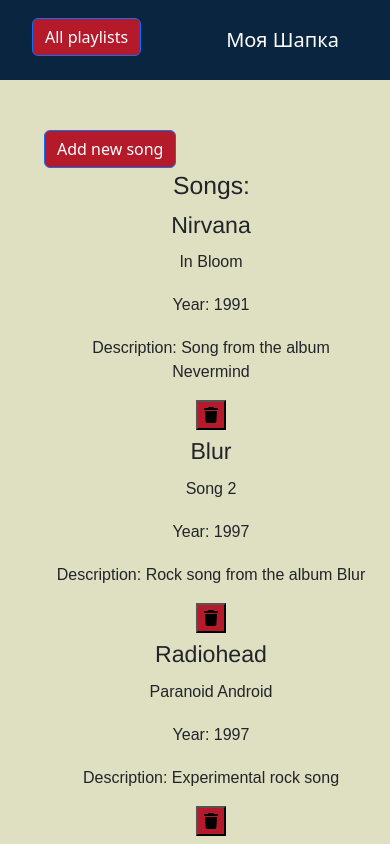
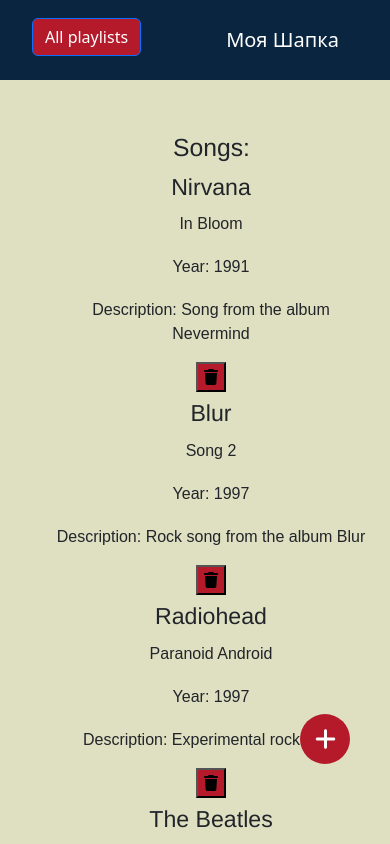
Before and after one commit to jester-ronin/music-app, a React (Create React App) app: page /playlist/all in a window 390 px wide. Shown: the top 844 px of the page. Built offline with nearby package versions, Linux system fonts and the light colour scheme.

Commit message:
Fixed display on mobile devices. Made a fab button for the main playlist

```diff
--- a/public/index.html
+++ b/public/index.html
@@ -5,6 +5,7 @@
     <link rel="icon" href="%PUBLIC_URL%/favicon.ico" />
     <meta name="viewport" content="width=device-width, initial-scale=1" />
     <meta name="theme-color" content="#000000" />
+
     <meta
 
       name="description"
--- a/src/App.css
+++ b/src/App.css
@@ -42,6 +42,7 @@
   justify-content: start;
   flex-direction: column;
   min-height: 100vh;
+  overflow-y: auto;
 }
 
 .footer-wrapper {
@@ -73,32 +74,27 @@
   background-color: rgb(180, 180, 148);
 }
 
+/* Фаза входа */
 .fade-enter {
   opacity: 0;
   transform: translateY(20px);
 }
 
+/* Фаза выхода */
 .fade-exit {
   opacity: 1;
 }
 
+/* Активная фаза входа */
 .fade-enter-active {
   opacity: 1;
   transform: translateY(0);
-  transition: opacity 300ms, transform 300ms;
+  transition: opacity 3000ms, transform 3000ms;
 }
 
+/* Активная фаза выхода */
 .fade-exit-active {
   opacity: 0;
   transform: translateY(20px);
-  transition: opacity 300ms, transform 300ms;
+  transition: opacity 3000ms, transform 3000ms;
 }
-
-.fade-appear {
-  opacity: 0;
-}
-
-.fade-appear-active {
-  opacity: 1;
-  transition: opacity 300ms;
-}
--- a/src/App.js
+++ b/src/App.js
@@ -5,7 +5,7 @@
 import Footer from './components/footer/Footer';
 import PlaylistList from './components/playlistList/PlaylistList';
 import PlaylistDetail from './components/playlistDetail/PlaylistDetail';
-import { Route, Routes, Link } from "react-router-dom";
+import { Route, Routes } from "react-router-dom";
 import MainPlaylist from './components/mainPlaylist/MainPlaylist';
 
 
@@ -24,7 +24,7 @@
     <div className={`main-container ${containerClassName}`} >
       <Header />
       <div className="container">
-        <CSSTransition in={true} appear={true} classNames="fade" timeout={300}>
+        <CSSTransition in={true} appear={true} classNames="fade" timeout={3000}>
           <Routes>
             <Route path="/" element={<PlaylistList />} />
             <Route path="/playlist" element={<PlaylistList />} />
--- a/src/components/mainPlaylist/MainPlaylist.js
+++ b/src/components/mainPlaylist/MainPlaylist.js
@@ -7,6 +7,10 @@
 import { removeSong } from '../../Redusers/songActions';
 import SongsList from '../songsList/SongsList';
 import './mainPlaylist.css'
+import { FontAwesomeIcon } from '@fortawesome/react-fontawesome'
+import { faPlus } from '@fortawesome/free-solid-svg-icons'
+
+
 
 function MainPlaylist() {
     const [showModal, setShowModal] = useState(false);
@@ -42,9 +46,14 @@
 
     return (
         <div>
-            <Button id='Add-new-song' variant="primary" onClick={() => setShowModal(true)}>
-                Add new song
-            </Button>
+            <div className="fab-container">
+                <button className="fab-button" onClick={() => setShowModal(true)}>
+                    <FontAwesomeIcon icon={faPlus} />
+                </button>
+
+                <Modal show={showModal} onHide={() => setShowModal(false)}>
+                </Modal>
+            </div>
 
             <SongsList songs={songs} onRemoveSong={handleRemove} />
 
--- a/src/components/mainPlaylist/mainPlaylist.css
+++ b/src/components/mainPlaylist/mainPlaylist.css
@@ -1,7 +1,3 @@
 .form-control {
     margin-top: 15px;
 }
-
-#Add-new-song {
-    margin-left: 32px;
-}
--- a/src/components/playlistDetail/PlaylistDetail.js
+++ b/src/components/playlistDetail/PlaylistDetail.js
@@ -88,7 +88,7 @@
                 type="text"
                 value={imageUrl}
                 onChange={handleImageUrlChange}
-                placeholder="your image URL"
+                placeholder="Your image URL"
               />
             </Modal.Body>
             <Modal.Footer>
--- a/src/components/playlistList/playlistList.css
+++ b/src/components/playlistList/playlistList.css
@@ -10,3 +10,10 @@
     width: auto;
     height: auto;
 }
+
+@media (max-width: 768px) {
+    #main-image {
+      width: 360px;
+      height: 241px;
+    }
+  }
```
Also changed, not shown: src/components/playlistDetail/playlistDetail.css (line endings or trailing spaces).
